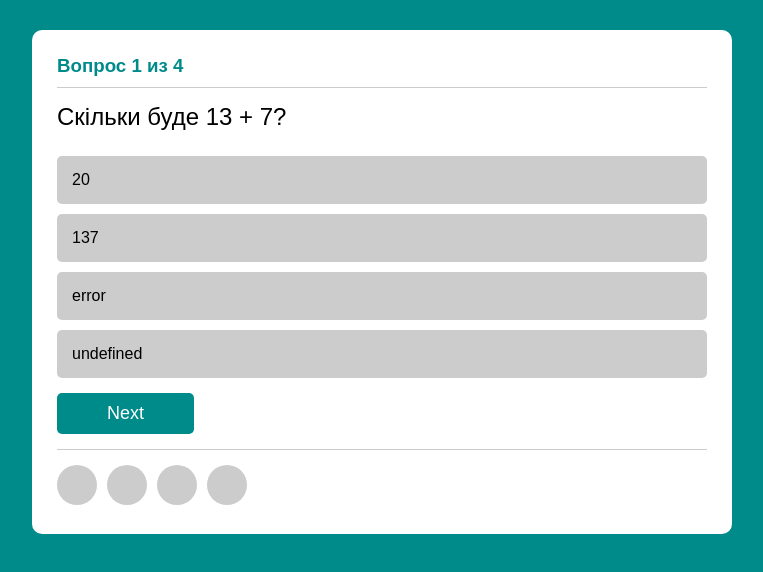
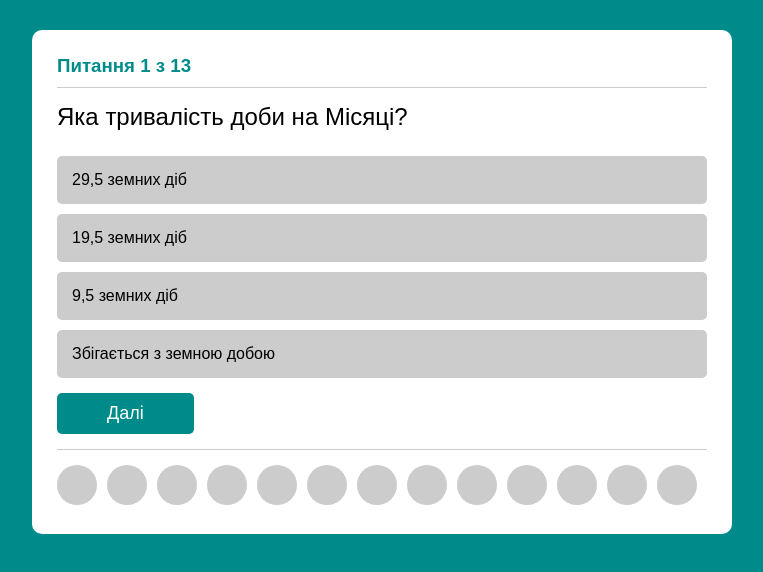
Before and after one commit to iuliia-sokol/My-first-quiz, a plain HTML site: page index.html in a window 1280 px wide. Shown: the whole page, without its empty margins (258-1021 px from the left). Drawn offline with Linux system fonts and the light colour scheme.

Commit message:
Quiz questions added

```diff
--- a/index.html
+++ b/index.html
@@ -10,17 +10,17 @@
   <body>
     <div class="quiz-over-modal">
       <div class="content">
-        <h1>Хороший результат !</h1>
-        <p>Ты ответил на <span id="correct-answer"></span> из <span id="number-of-all-questions-2"></span> вопроса</p>
-        <button id="btn-try-again">Попробуй снова</button>
+        <h1>Quiz завершено!</h1>
+        <p>Ви відповіли на <span id="correct-answer"></span> з <span id="number-of-all-questions-2"></span> питань</p>
+        <button id="btn-try-again">Спробувати ще</button>
       </div>
     </div>
     <div class="quiz-container">
       <div class="question-number">
         <h3>
-          Вопрос
+          Питання
           <span id="number-of-question"></span>
-          из
+          з
           <span id="number-of-all-questions"></span>
         </h3>
       </div>
@@ -32,7 +32,7 @@
         <div data-id="3" class="option option4" id="option4"></div>
       </div>
       <div class="button">
-        <button id="btn-next">Next</button>
+        <button id="btn-next">Далі</button>
       </div>
       <div id="answers-tracker"></div>
     </div>
--- a/main.js
+++ b/main.js
@@ -23,24 +23,79 @@ const correctAnswer = document.getElementById("correct-answer"), //amount of cor
 
 const questions = [
   {
-    question: "Как вирахувати відсоток від числа в JS?",
-    options: ["Так не можна зробити", "Оператор : %", "Помножити на кількість відсотків та поділити на 100", "Викликати метод findPercent()"],
+    question: "Чому дорівнює швидкість світла?",
+    options: ["400000 км/с", "300000 км/с", "500000 км/с", "Виміряти швидкість світла неможливо"],
+    rightAnswer: 1,
+  },
+  {
+    question: "Яка найбільша планета сонячної системи?",
+    options: ["Юпітер", "Марс", "Сатурн", "Земля"],
+    rightAnswer: 0,
+  },
+  {
+    question: "Скільки супутників у Марса?",
+    options: ["Жодного", "1", "4", "2"],
+    rightAnswer: 3,
+  },
+  {
+    question: "Яка тривалість доби на Місяці?",
+    options: ["29,5 земних діб", "19,5 земних діб", "9,5 земних діб", "Збігається з земною добою"],
+    rightAnswer: 0,
+  },
+  {
+    question: "Оберіть правильне твердження про Плутон:",
+    options: [
+      "Плутон - восьма планета Сонячної системи",
+      "Плутон було позбавлено статусу планети",
+      "Плутон раніше був супутником Нептуна",
+      "Температура поверхні Плутона більша за земну",
+    ],
+    rightAnswer: 1,
+  },
+  {
+    question: "Яка планета Сонячної системи найбільш схожа на Землю?",
+    options: ["Венера", "Марс", "Меркурій", "Нептун"],
+    rightAnswer: 1,
+  },
+  {
+    question: "Сонце за своїм типом є...",
+    options: ["Нейтронною зорею", "Пульсаром", "Жовтим карликом", "Червоним гігантом"],
     rightAnswer: 2,
   },
   {
-    question: "Скільки буде 13 + 7?",
-    options: ["20", "137", "error", "undefined"],
+    question: "Галактики по відношенню одна до одної...",
+    options: ["Наближаються", "Віддаляються", "Не рухаються", "Наука цього не знає"],
+    rightAnswer: 1,
+  },
+  {
+    question: "Юпітер на 90% cкладається з...",
+    options: ["Води", "Гелію", "Водню", "Сірководню"],
+    rightAnswer: 2,
+  },
+  {
+    question: "Марс має червоний колір, тому що...",
+    options: [
+      "На Марсі значна вулканічна активність",
+      "Сонячне світло підсвічує Марс червоним кольором",
+      "Поверхня Марса вкрита червоною глиною",
+      "Поверхня Марса містить велику кількість оксиду заліза",
+    ],
+    rightAnswer: 3,
+  },
+  {
+    question: "В якому році було створено перший телескоп?",
+    options: ["1608", "1812", "1732", "1500"],
     rightAnswer: 0,
   },
   {
-    question: "На JS не можна писати?",
-    options: ["Ігри", "Скріпти для сайтів", "Десктопні застосунки", "Немає правильної відповіді"],
-    rightAnswer: 3,
+    question: "На якій з планет Сонячної систем найдовша доба (243 земних доби)?",
+    options: ["На Юпітері", "На Нептуні", "На Венері", "На Меркурії"],
+    rightAnswer: 2,
   },
   {
-    question: "За скільки днів було створено JS?",
-    options: ["10", "Невідомо", "250", "15"],
-    rightAnswer: 0,
+    question: "Яка з цих зорей є найгарячішою?",
+    options: ["Червона", "Жовта", "Білі", "Сині"],
+    rightAnswer: 3,
   },
 ];
 
@@ -124,7 +179,7 @@ const updateAnswerTracker = (status) => {
 
 const validate = () => {
   if (!optionElements[0].classList.contains("disabled")) {
-    alert("Select answer");
+    alert("Ой, так не можна! Щоб піти далі, потрібно відповісти на питання.");
   } else {
     randomQuestion();
     enabledOptions();
--- a/style.css
+++ b/style.css
@@ -21,7 +21,7 @@ body {
   color: darkcyan;
   border-bottom: 1px solid #ccc;
   margin: 0;
-    padding-bottom:  10px;
+  padding-bottom: 10px;
 }
 
 #question {
@@ -43,7 +43,7 @@ body {
   border-radius: 5px;
   padding: 15px;
   cursor: pointer;
-    transition: all .2s ease-in-out;
+  transition: all 0.2s ease-in-out;
 }
 
 .options div:hover {
@@ -72,7 +72,7 @@ body {
   border: none;
   border-radius: 5px;
   cursor: pointer;
-    transition: all .2s ease-in-out;
+  transition: all 0.2s ease-in-out;
   margin-bottom: 15px;
 }
 
@@ -85,8 +85,8 @@ body {
   padding-top: 15px;
 }
 
-#answers-tracker div{
-    height:  40px;
+#answers-tracker div {
+  height: 40px;
   width: 40px;
   background-color: #cccccc;
   display: inline-block;
@@ -138,7 +138,8 @@ body {
   padding: 15px 50px;
   border: none;
   background-color: #ff9800;
-    transition: all .2s ease-in-out;
+  text-align: center;
+  transition: all 0.2s ease-in-out;
   border-radius: 5px;
   cursor: pointer;
   font-size: 20px;
```
Lines whose indentation alone changed are shown as unchanged.
